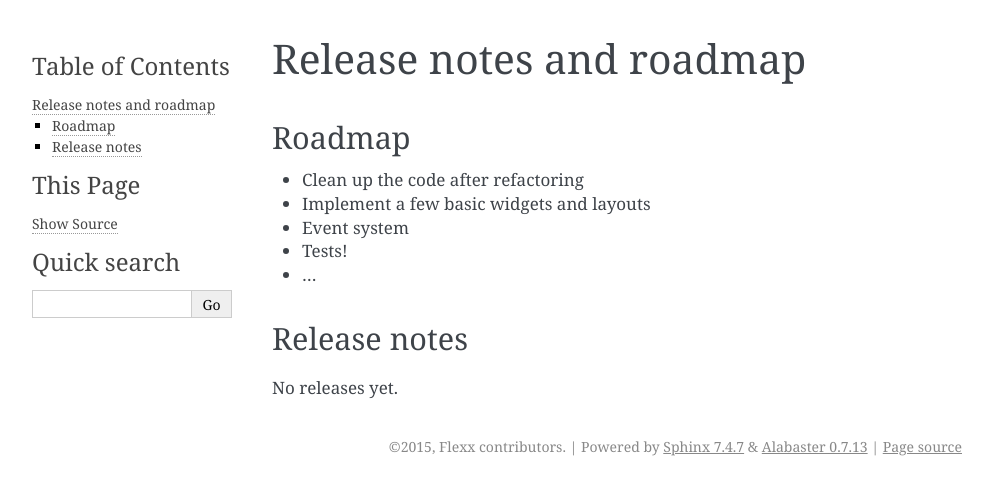
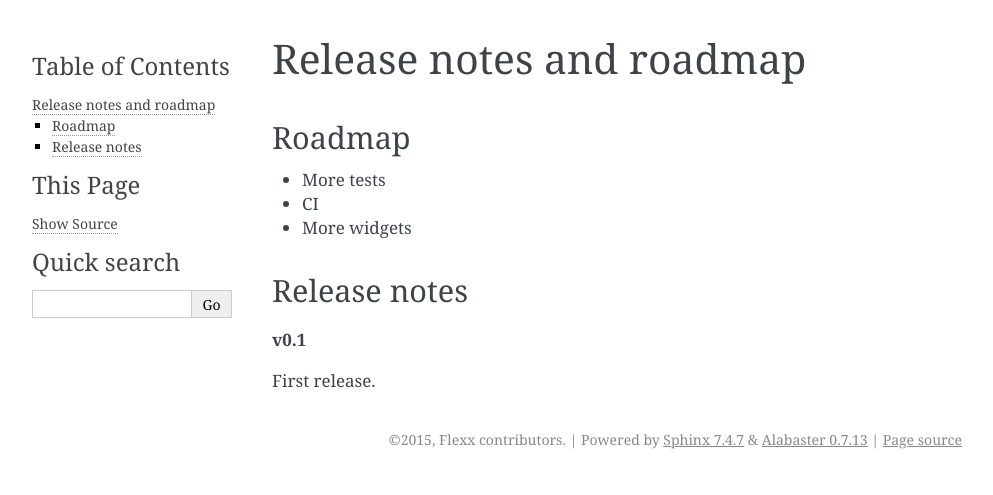
Before and after one commit to flexxui/flexx, a Sphinx documentation site: the page built from docs/releasenotes.rst, in a window 1280 px wide. Shown: the top 495 px of the page, without its empty margins (148-1141 px from the left). Built offline with Sphinx 7.4.7, drawn with Linux system fonts in a browser that asks for light colours; pages that are not in the unit, such as notebooks, are missing from menus.

```diff
--- a/docs/releasenotes.rst
+++ b/docs/releasenotes.rst
@@ -5,14 +5,14 @@ Release notes and roadmap
 Roadmap
 -------
 
-* Clean up the code after refactoring
-* Implement a few basic widgets and layouts
-* Event system
-* Tests!
-* ...
+* More tests
+* CI
+* More widgets
 
 
 Release notes
 -------------
 
-No releases yet.
+**v0.1**
+
+First release.
--- a/docs/scripts/genexamples.py
+++ b/docs/scripts/genexamples.py
@@ -69,6 +69,12 @@ def main():
         if os.path.isdir(dirname):
             docs = better_names.get(sub, sub.capitalize()) + ' examples'
             docs += '\n%s\n\n' % (len(docs) * '=')
+            # Include notebooks?
+            for fname in os.listdir(os.path.join(EXAMPLES_DIR, 'notebooks')):
+                if fname.endswith('.ipynb') and ('_%s.' % sub) in fname:
+                    url = 'http://github.com/zoofIO/flexx/blob/master/examples/notebooks/' + fname
+                    docs += '* `%s <%s>`_ (external notebook)\n' % (fname, url)
+            # List examples
             for name in sorted(examples[sub]):
                 docs += '* :ref:`%s`\n' % name
             # Write
```
Also changed, not shown: docs/start.rst (+12 -4 lines), 2 other files.
